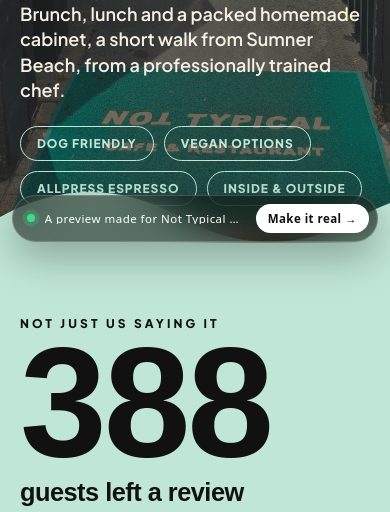
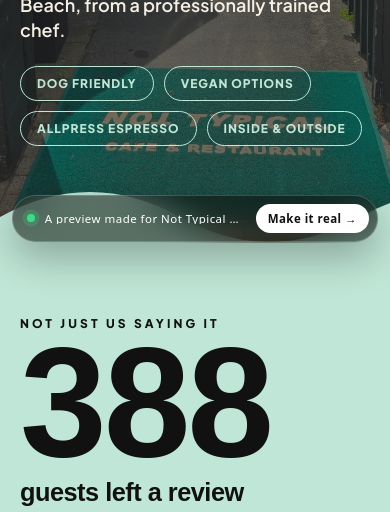
Before and after one commit to adripeeps-dotcom/sites, a plain HTML site: page not-typical-cafe/index.html in a window 390 px wide. Shown: the part 588-1100 px from the top of the page. Drawn offline with Linux system fonts and the light colour scheme; a web font is replaced by a local one.

Commit message:
Publish not-typical-cafe

```diff
--- a/not-typical-cafe/index.html
+++ b/not-typical-cafe/index.html
@@ -20,7 +20,7 @@ a{color:inherit;text-decoration:none}
 .panel{position:sticky;top:0;height:100vh;min-height:720px;overflow:hidden;transform-origin:50% 0;will-change:transform,filter}
 .p1{background:var(--black)}
 .p1 .bgimg{position:absolute;inset:0;width:100%;height:100%;object-fit:cover;opacity:.4;filter:saturate(1.1)}
-.p1 .wrap{position:absolute;left:52px;right:52px;bottom:80px;z-index:2}
+.p1 .wrap{position:absolute;left:52px;right:52px;bottom:120px;z-index:2}
 .p1 h1{font-size:12.5vw}
 .p1 h1 .mint{color:var(--mint)}
 .p1 h2{font-family:'Plus Jakarta Sans';font-weight:600;font-size:24px;margin-top:22px;max-width:640px;line-height:1.4}
@@ -57,7 +57,7 @@ footer{background:var(--black);padding:40px 52px;display:flex;justify-content:sp
 footer .U{font-size:5vw;color:var(--mint)}
 @media (max-width:820px){
  .panel{position:relative;height:auto;min-height:0}.top{left:12px;right:12px;top:12px}.top .badge{font-size:14px;padding:10px 14px}
- .p1{min-height:100svh}.p1 .wrap{left:20px;right:20px;bottom:50px}.p1 h1{font-size:15vw}.p1 h2{font-size:18px}.p1 .stamp{width:110px;height:110px;right:14px;top:84px}.p1 .stamp .U{font-size:32px}.p1 .stamp .lab{font-size:8px}
+ .p1{min-height:100svh}.p1 .wrap{left:20px;right:20px;bottom:110px}.p1 h1{font-size:15vw}.p1 h2{font-size:18px}.p1 .stamp{width:110px;height:110px;right:14px;top:84px}.p1 .stamp .U{font-size:32px}.p1 .stamp .lab{font-size:8px}
  .p2{grid-template-columns:1fr}.p2 .l{padding:60px 20px}.p2 .huge{font-size:40vw}.p2 h3{font-size:6.5vw}.p2 .r{height:90vw}
  .p3{padding:60px 0}.p3 .head{flex-direction:column;align-items:flex-start;padding:0 20px 20px;gap:8px}.p3 .head h2{font-size:12vw}.reel{padding:10px 20px 20px}.dish{flex-basis:76vw;height:100vw}
  .p4{padding:60px 20px}.p4 h2{font-size:12vw}.wall{grid-template-columns:1fr;gap:22px}.note{font-size:20px}.note:nth-child(2){margin-top:0}
@@ -76,7 +76,7 @@ footer .U{font-size:5vw;color:var(--mint)}
 <div class="chips"><span>Dog friendly</span><span>Vegan options</span><span>Allpress espresso</span><span>Inside &amp; outside</span></div></div>
 <svg class="wave" viewBox="0 0 1440 90" preserveAspectRatio="none"><path d="M0 50 Q 90 0 180 50 T 360 50 T 540 50 T 720 50 T 900 50 T 1080 50 T 1260 50 T 1440 50 V90 H0Z" fill="#bfe6d6"/></svg></section>
 
-<section class="panel p2"><div class="l"><span class="lab">Not just us saying it</span><div class="U huge"><span class="cnt" data-to="388">0</span></div><h3 class="U">guests left a review</h3><p>"The owner is a professionally trained chef, and you can really tell." Burgers stacked high, plenty of vegan and low carb options, and cakes that blow people away.</p></div>
+<section class="panel p2"><div class="l"><span class="lab">Not just us saying it</span><div class="U huge"><span class="cnt" data-to="388">388</span></div><h3 class="U">guests left a review</h3><p>"The owner is a professionally trained chef, and you can really tell." Burgers stacked high, plenty of vegan and low carb options, and cakes that blow people away.</p></div>
 <div class="r"><img src="img/gm01.jpg" alt=""><span class="tag">Burger + onion rings</span></div></section>
 
 <section class="panel p3"><div class="head"><h2 class="U">The Plates</h2><span class="lab">drag the plates →</span></div>
```
